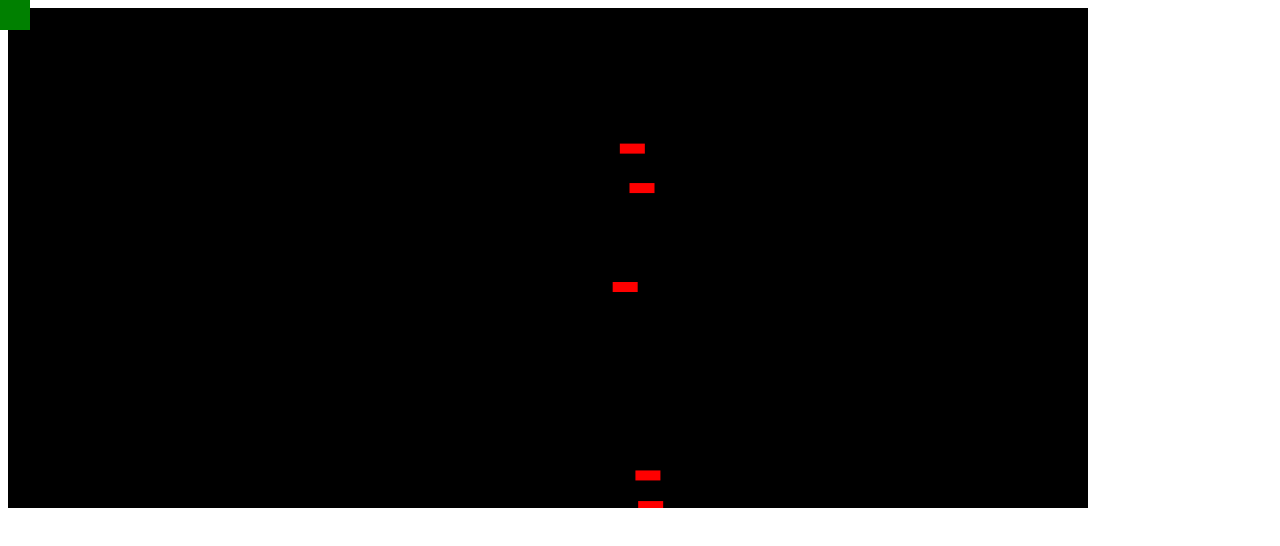
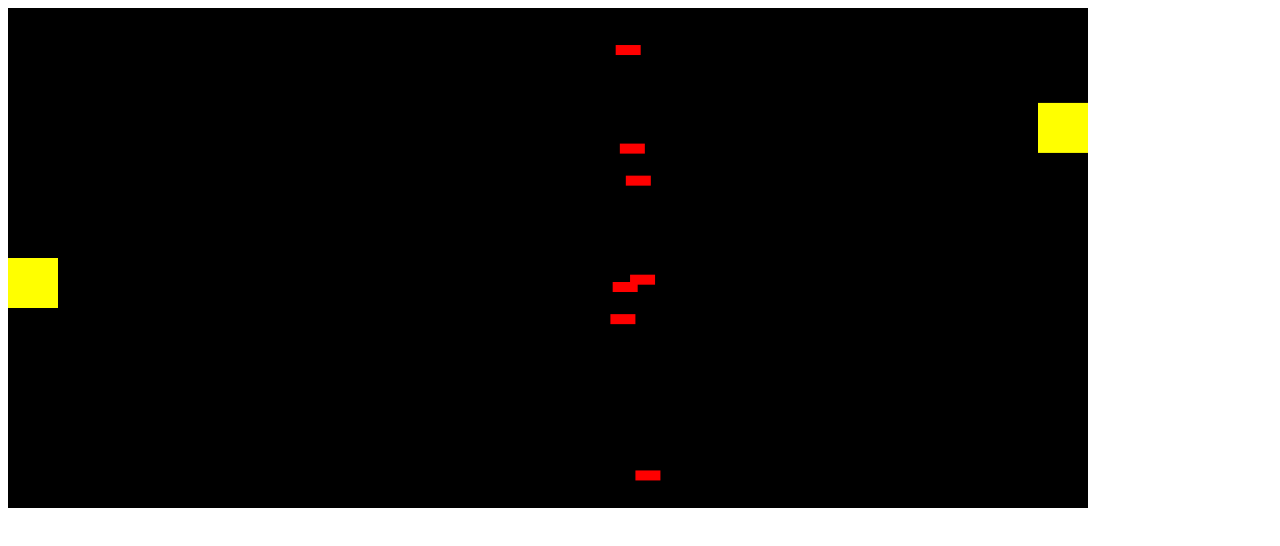
Before and after one commit to az1u/Attack-the-block, a plain HTML site: page index.html in a window 1280 px wide. Drawn offline with Linux system fonts and the light colour scheme.

Commit message:
physics update and collison detection ground work

```diff
--- a/game.js
+++ b/game.js
@@ -7,9 +7,20 @@ class Vector{
         this.x = x;
         this.y = y;
     }
-    add(vector){
-        this.x += vector.x
-        this.y += vector.y
+    static add(vector1, vector2){
+        return new Vector(vector1.x +vector2.x, vector1.y +vector2.y)
+    }
+    static mult(vector, scalar){
+        return new Vector( vector.x*scalar, vector.y*scalar)
+    }
+    static sub(vector1, vector2){
+        return   new Vector(vector1.x- vector2.x, vector1.y-vector2.y)
+    }
+    static div(vector, scalar){
+        return new Vector( vector.x/scalar, vector.y/scalar)
+    }
+    mag(){
+        return Math.sqrt(Math.pow(this.x, 2)+ Math.pow(this.y, 2))
     }
     static random(minX,maxX, minY, maxY){
         return new Vector(
@@ -27,17 +38,63 @@ class Barrier{
         this.width = 25
     }
     update(){
-        this.pos.add(this.vel);
-        this.vel.add(this.acc);
-        this.acc*0;
+        this.pos = Vector.add(this.pos, this.vel)
+        this.vel = Vector.add(this.vel, this.acc)
+        this.acc = Vector.mult(this.acc, 1)
 
         //creates wrap around for
         if( this.pos.x < 0){
-            this.pos.x = 1080
+            this.pos = Vector.random(1080, 1080, 0, 500)
             this.vel= Vector.random(-0.1, 0, 0, 0);
-            this.acc = new Vector(-.01, 0);
+            this.acc = new Vector(-0.01, 0);
         }
     }
+    checkCollision(player){
+        const v = Vector.sub(this.pos, player.pos)
+        const dist = v.mag()
+        console.log(dist)
+    }
+}
+class EnemyJet{
+    constructor(width, height){
+        this.pos = Vector.random(1030, 1030, 450, 450)
+        this.vel= Vector.random(0, 0, -.01, .03);
+        this.acc = new Vector(0, -.1);
+        this.height =50;
+        this.width = 50;
+    }
+    update(){
+        this.pos = Vector.add(this.pos, this.vel)
+        this.vel = Vector.add(this.vel, this.acc)
+        this.acc*0
+    }
+    handleEdges(width, height){
+        if(this.pos.y <= 0 || this.pos.y >= height+50){
+            this.vel.y = -this.vel.y
+        }
+
+    }
+}
+class Player{
+    constructor(){
+    //creating an asset to move around
+    this.pos = Vector.random(0, 0, 250, 250)
+    this.vel= Vector.random(0, 0, 0, 0);
+    this.acc = new Vector(0, 0);
+    this.height =50;
+    this.width = 50;
+    }
+    update(){
+        this.pos = Vector.add(this.pos, this.vel)
+        this.vel= Vector.add(this.vel, this.acc)
+        this.acc = Vector.mult(this.acc, 0)
+    }
+    checkCollision(player){
+        const v = Vector.sub(this.pos, player.pos)
+        const dist = v.mag()
+        console.log(dist)
+    }
+
 }
 class Canvas{
     constructor(){
@@ -52,18 +109,32 @@ class Canvas{
         requestAnimationFrame(() => this.update());
         }
     setup(){
-        const NUM_BARRIERS = 5;
+        this.enemy = [new EnemyJet(1030,250)]
+        this.player = [new Player(50, 250)]
+        const NUM_BARRIERS = 7;
         this.barrier =[];
 
         for(let i = 0; i < NUM_BARRIERS; i++){
             this.barrier.push(new Barrier(
             randomNumberBetween(0, this.canvas.width),
-            500
+            this.canvas.height
             ))
         }
+
     }
       update() {
         this.ctx.clearRect(0, 0, this.canvas.width, this.canvas.height)
+
+        for(let i = 0; i < this.barrier.length; i++){
+            const current = this.barrier[i]
+            const rest = this.player
+
+            for (let p of rest){
+                p.checkCollision(current)
+            }
+        }
+
+
 
         for(let block of this.barrier){
             block.update();
@@ -72,6 +143,24 @@ class Canvas{
             this.ctx.fillRect( block.pos.x, block.pos.y , block.width , block.height );
             this.ctx.fill();
         }
+    //build enemy shape
+        for(let fighter of this.enemy){
+            fighter.update();
+            fighter.handleEdges(this.canvas.width, this.canvas.height)
+            this.ctx.fillStyle = '#ff0';
+            this.ctx.beginPath();
+            this.ctx.fillRect( fighter.pos.x, fighter.pos.y , fighter.width , fighter.height );
+            this.ctx.fill();
+        }
+    // build player & hitbox
+        for(let defender of this.player){
+            defender.update();
+            this.ctx.fillStyle = '#ff0';
+            this.ctx.beginPath();
+            this.ctx.fillRect(defender.pos.x, defender.pos.y , defender.width , defender.height);
+            this.ctx.fill();
+        }
+
         requestAnimationFrame(() => this.update());
       }
 
@@ -80,61 +169,52 @@ class Canvas{
 new Canvas()
 
 
-//creating a asset to move around
-let mover = document.querySelector('.mover')
-let modifier = 10
-
-window.addEventListener('load', () =>{
-mover.style.top = 0
-mover.style.left = 0
-mover.style.position = 'absolute'
-
-})
 
 
-window.addEventListener('keydown' , (e) =>{
-    keysPressed[e.key] = true;
+
+// window.addEventListener('keydown' , (e) =>{
+//     keysPressed[e.key] = true;
 
 
-    switch(e.key){
-        case 'ArrowUp':
-            mover.style.top = parseInt(mover.style.top) - modifier + 'px';
-            break
-        case 'ArrowDown':
-            mover.style.top = parseInt(mover.style.top) + modifier + 'px';
-            break
-        case 'ArrowRight':
-            mover.style.left = parseInt(mover.style.left) + modifier + 'px';
-            break
-        case 'ArrowLeft':
-            mover.style.left = parseInt(mover.style.left) - modifier + 'px';
-            break
-        }
-})
+//     switch(e.key){
+//         case 'ArrowUp':
+//             mover.style.top = parseInt(mover.style.top) - modifier + 'px';
+//             break
+//         case 'ArrowDown':
+//             mover.style.top = parseInt(mover.style.top) + modifier + 'px';
+//             break
+//         case 'ArrowRight':
+//             mover.style.left = parseInt(mover.style.left) + modifier + 'px';
+//             break
+//         case 'ArrowLeft':
+//             mover.style.left = parseInt(mover.style.left) - modifier + 'px';
+//             break
+//         }
+// })
 
-// DIAGONAL DIRECTION CONTROL FOR PLAYER
-let keysPressed = {}
-window.addEventListener('keydown', (event) =>{
-keysPressed[event.key] = true;
-if (keysPressed['ArrowDown'] && event.key == 'ArrowRight') {
-            mover.style.left = parseInt(mover.style.left)  + modifier + 'px';
-            mover.style.top = parseInt(mover.style.top) + modifier + 'px';
-        }
-else if (keysPressed['ArrowUp'] && event.key == 'ArrowRight') {
-            mover.style.left = parseInt(mover.style.left)  + modifier + 'px';
-            mover.style.top = parseInt(mover.style.top) - modifier + 'px';
-        }
-else if (keysPressed['ArrowDown'] && event.key == 'ArrowLeft') {
-            mover.style.left = parseInt(mover.style.left)  - modifier + 'px';
-            mover.style.top = parseInt(mover.style.top) + modifier + 'px';
-        }
-else if (keysPressed['ArrowLeft'] && event.key == 'ArrowUp') {
-            mover.style.left = parseInt(mover.style.left)  - modifier + 'px';
-            mover.style.top = parseInt(mover.style.top) - modifier + 'px';
-    }
-})
+// // DIAGONAL DIRECTION CONTROL FOR PLAYER
+// let keysPressed = {}
+// window.addEventListener('keydown', (event) =>{
+// keysPressed[event.key] = true;
+// if (keysPressed['ArrowDown'] && event.key == 'ArrowRight') {
+//             mover.style.left = parseInt(mover.style.left)  + modifier + 'px';
+//             mover.style.top = parseInt(mover.style.top) + modifier + 'px';
+//         }
+// else if (keysPressed['ArrowUp'] && event.key == 'ArrowRight') {
+//             mover.style.left = parseInt(mover.style.left)  + modifier + 'px';
+//             mover.style.top = parseInt(mover.style.top) - modifier + 'px';
+//         }
+// else if (keysPressed['ArrowDown'] && event.key == 'ArrowLeft') {
+//             mover.style.left = parseInt(mover.style.left)  - modifier + 'px';
+//             mover.style.top = parseInt(mover.style.top) + modifier + 'px';
+//         }
+// else if (keysPressed['ArrowLeft'] && event.key == 'ArrowUp') {
+//             mover.style.left = parseInt(mover.style.left)  - modifier + 'px';
+//             mover.style.top = parseInt(mover.style.top) - modifier + 'px';
+//     }
+// })
 
 
-document.addEventListener('keyup', (event) => {
-    delete keysPressed[event.key];
- });
+// document.addEventListener('keyup', (event) => {
+//     delete keysPressed[event.key];
+//  });
--- a/style.css
+++ b/style.css
@@ -1,8 +1,8 @@
-.mover{
+/* .mover{
     height: 30px;
     width: 30px;
     background-color: green;
-}
+} */
 .playing_field{
     position: fixed;
     height: 75%;
```
Also changed, not shown: 1 other file.
